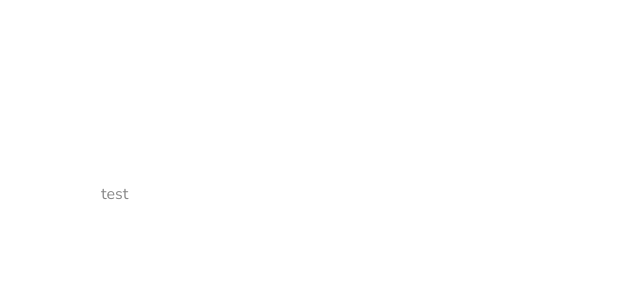
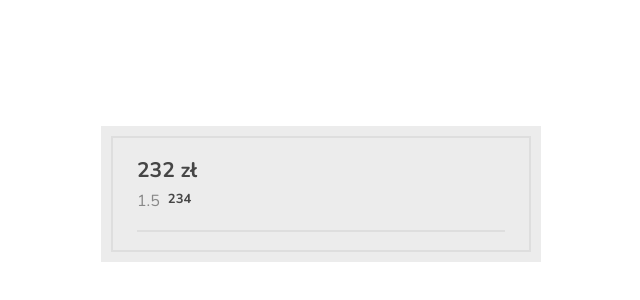
Before and after one commit to michalg070/reservation-form, a Vue app: page / in a window 1280 px wide. Shown: the part 206-506 px from the top of the page, without its empty margins (319-959 px from the left). Built offline with nearby package versions, Linux system fonts and the light colour scheme.

Commit message:
feat ✨: create ReservationForm component

```diff
--- a/src/App.vue
+++ b/src/App.vue
@@ -1,15 +1,18 @@
 <template>
   <div id="app" class="main">
     <div class="main__wrapper">
-      test
+      <ReservationForm :rating="1.5" :price="232" :reviews="234" />
     </div>
   </div>
 </template>
 
 <script>
+  import ReservationForm from "./components/ReservationForm.vue";
   export default {
     name: "App",
-    components: {},
+    components: {
+      ReservationForm,
+    },
   };
 </script>
 
--- /dev/null
+++ b/src/components/ReservationForm.vue
@@ -0,0 +1,33 @@
+<template>
+  <form class="reservation-form">
+    <div class="reservation-form__wrapper">
+      <header class="reservation-form__header">
+        <h5 class="reservation-form__header__price">{{ price }} zł</h5>
+
+        <div class="reservation-form__header__reviews">
+          {{ rating }}
+
+          <span class="reservation-form__header__count">{{ reviews }}</span>
+        </div>
+      </header>
+    </div>
+  </form>
+</template>
+
+<script>
+  export default {
+    props: {
+      price: {
+        type: Number,
+      },
+      rating: {
+        type: Number,
+      },
+      reviews: {
+        type: Number,
+      },
+    },
+
+    components: {},
+  };
+</script>
--- /dev/null
+++ b/src/scss/components/reservationForm.scss
@@ -0,0 +1,33 @@
+.reservation-form {
+  padding: rem-calc(10px);
+
+  background-color: $background;
+
+  &__wrapper {
+    padding: rem-calc(18px) rem-calc(24px);
+
+    border: 2px solid $border;
+  }
+
+  &__header {
+    border-bottom: 2px solid $border;
+    padding-bottom: rem-calc(18px);
+
+    &__price {
+      margin-bottom: rem-calc(6px);
+    }
+    &__reviews {
+      display: flex;
+      justify-content: flex-start;
+      align-items: flex-start;
+    }
+
+    &__count {
+      font-size: rem-calc(13px);
+      color: $fontDark;
+      font-weight: $fontWeightBold;
+
+      margin-left: rem-calc(8px);
+    }
+  }
+}
--- a/src/scss/main.scss
+++ b/src/scss/main.scss
@@ -7,3 +7,6 @@
 
 // global
 @import "@/scss/global/global.scss";
+
+// components
+@import "@/scss/components/reservationForm.scss";
```
